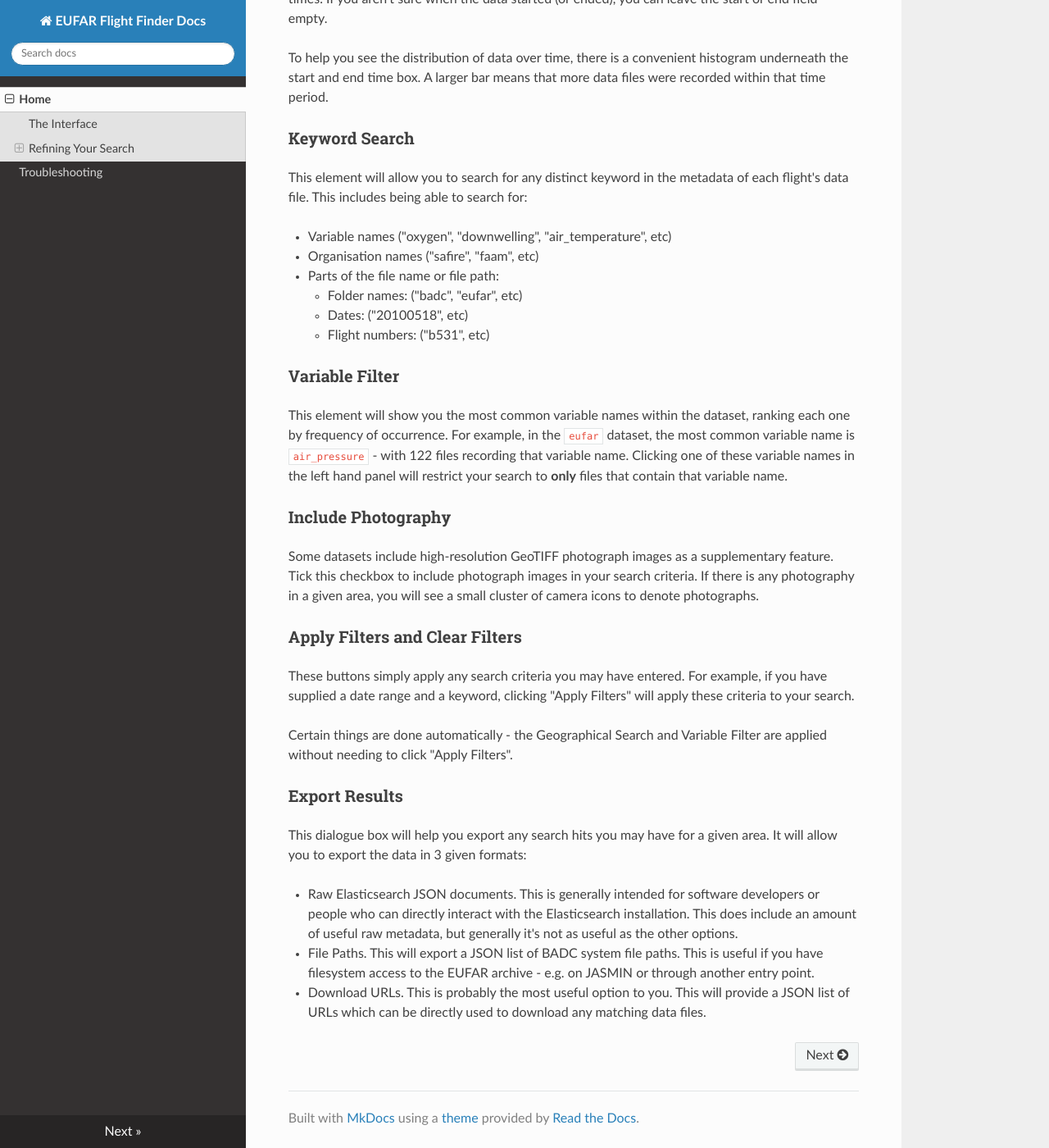
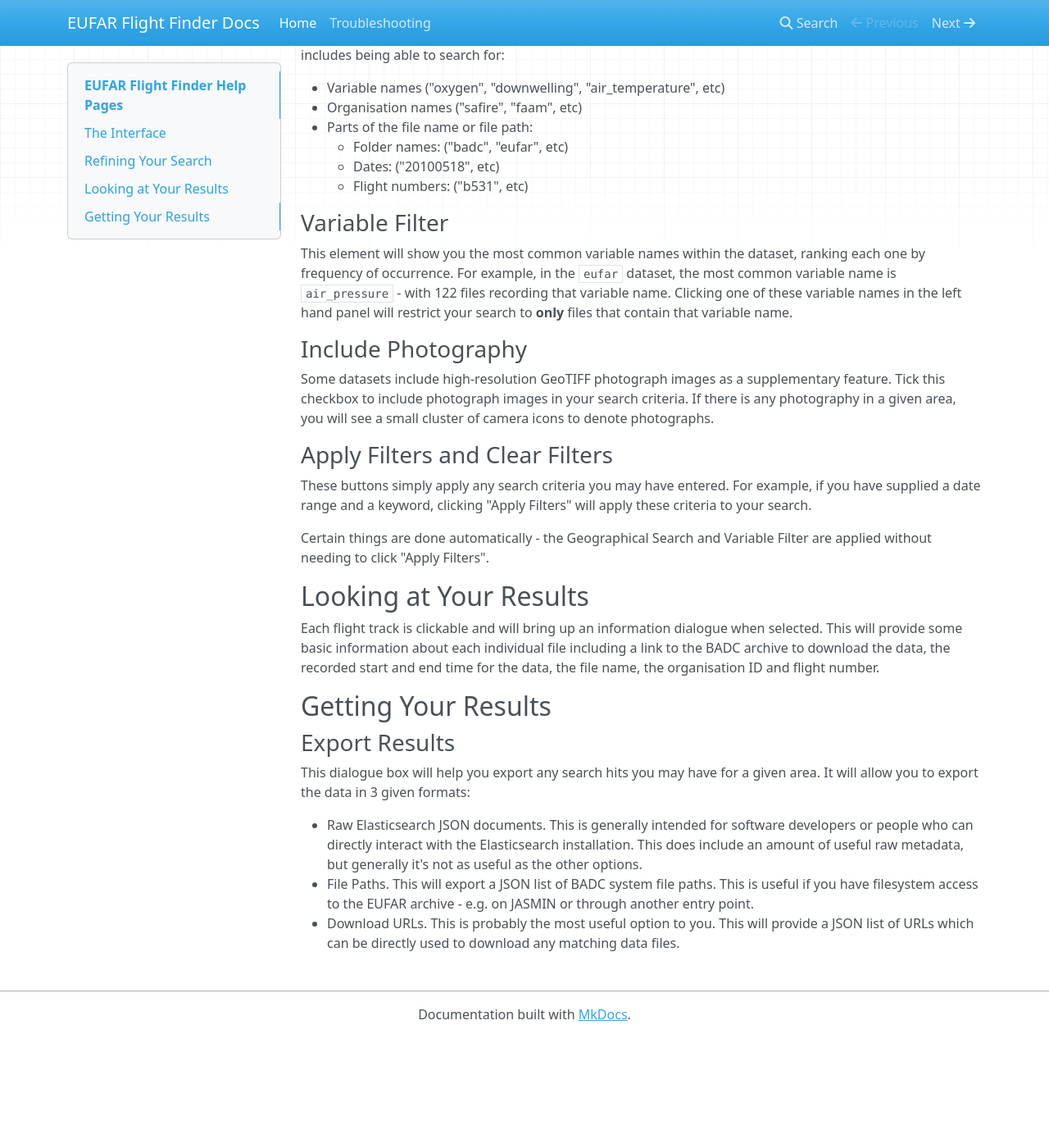
Before and after one commit to cedadev/eufar-ui, an MkDocs documentation site: the page built from docs/user/docs/index.md, in a window 1280 px wide and 1400 px high, scrolled down 961 px. Shown: the whole window at 82% size. Built offline with MkDocs 1.6.1, drawn with Linux system fonts in a browser that asks for light colours; nearby versions of some CDN libraries; old or Windows-style settings are respelled for this version of MkDocs; after the commit the page ends 2226 px from its top, so only the background shows below that.

Commit message:
Improve user docs

```diff
--- a/docs/user/docs/index.md
+++ b/docs/user/docs/index.md
@@ -90,6 +90,19 @@ Certain things are done automatically - the Geographical Search and Variable
 Filter are applied without needing to click "Apply Filters".
 
 
+Looking at Your Results
+-----------------------
+
+Each flight track is clickable and will bring up an information dialogue when
+selected. This will provide some basic information about each individual file
+including a link to the BADC archive to download the data, the recorded start
+and end time for the data, the file name, the organisation ID and flight
+number.
+
+
+Getting Your Results
+--------------------
+
 ### Export Results
 
 This dialogue box will help you export any search hits you may have for a
--- a/docs/user/mkdocs.yml
+++ b/docs/user/mkdocs.yml
@@ -2,4 +2,4 @@ site_name: EUFAR Flight Finder Docs
 pages:
     - [index.md, Home]
     - [troubleshooting.md, Troubleshooting]
-theme: readthedocs
+theme: mkdocs
```
